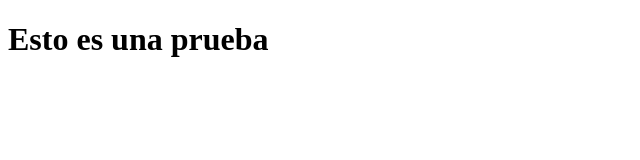
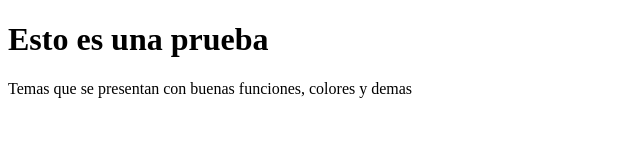
Before and after one commit to Sergio578/ClaseGitHup1, a plain HTML site: page index.html in a window 1280 px wide. Shown: the whole page, without its empty margins (0-640 px from the left). Drawn offline with Linux system fonts and the light colour scheme.

Commit message:
Update index.html
Texto introductorio

```diff
--- a/index.html
+++ b/index.html
@@ -8,5 +8,6 @@
 </head>
 <body>
     <h1 class="title">Esto es una prueba</h1>
+    <p class="paragraf">Temas que se presentan con buenas funciones, colores y demas</p>
 </body>
 </html>
```
